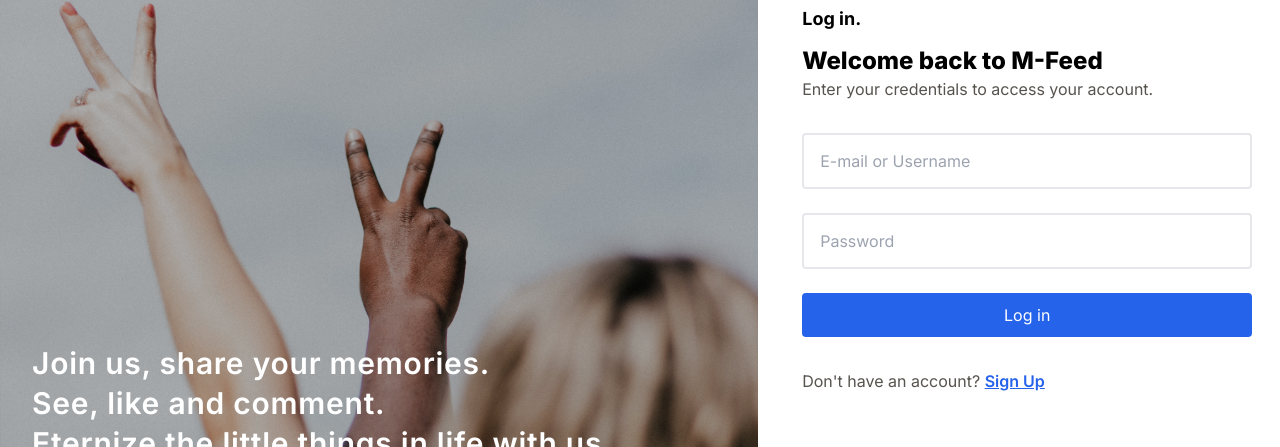
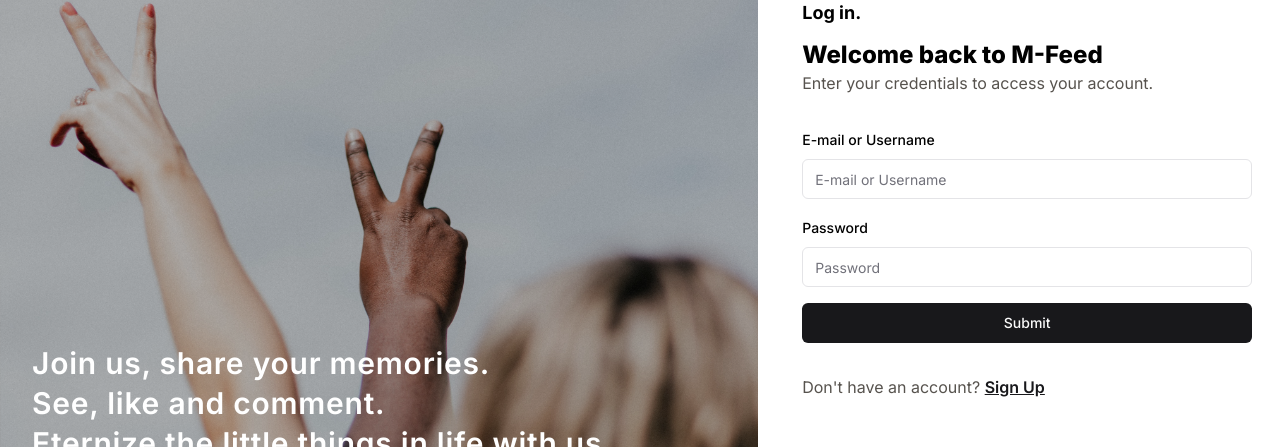
Before and after one commit to ma-molinari/m-feed-web, a Next.js app: page /login in a window 1280 px wide. Shown: the part 201-648 px from the top of the page. Built offline with nearby package versions, Linux system fonts and the light colour scheme; no server answers.

Commit message:
feat: adjust login to use shadcn components

```diff
--- a/src/modules/auth/components/LoginForm/index.tsx
+++ b/src/modules/auth/components/LoginForm/index.tsx
@@ -5,10 +5,19 @@ import { z } from "zod";
 import { zodResolver } from "@hookform/resolvers/zod";
 import { useRouter } from "next/navigation";
 
-import Button from "@global-components/Button";
-import TextField from "@global-components/TextField";
 import { useLogin } from "@services/auth";
 import useAuth, { selectSetAuth } from "@global-stores/useAuth";
+
+import { Button } from "@global-components/ui/button";
+import {
+  Form,
+  FormControl,
+  FormField,
+  FormItem,
+  FormLabel,
+  FormMessage,
+} from "@global-components/ui/form";
+import { Input } from "@global-components/ui/input";
 
 const LoginSchema = z.object({
   email: z.string().min(1, { message: "Email or Username is required" }),
@@ -19,11 +28,7 @@ const LoginSchema = z.object({
 type ILoginSchema = z.infer<typeof LoginSchema>;
 
 const LoginForm = () => {
-  const {
-    register,
-    handleSubmit,
-    formState: { errors },
-  } = useForm<ILoginSchema>({
+  const form = useForm<ILoginSchema>({
     resolver: zodResolver(LoginSchema),
   });
 
@@ -42,25 +47,40 @@ const LoginForm = () => {
   };
 
   return (
+    <Form {...form}>
       <form
-      className="flex flex-col w-full mt-8 space-y-6"
-      onSubmit={handleSubmit(onSubmit)}
+        className="flex flex-col w-full space-y-4"
+        onSubmit={form.handleSubmit(onSubmit)}
       >
-      <TextField
+        <FormField
+          control={form.control}
           name="email"
-        placeholder="E-mail or Username"
-        register={register}
-        message={errors.email?.message}
+          render={({ field }) => (
+            <FormItem className="mt-8">
+              <FormLabel>E-mail or Username</FormLabel>
+              <FormControl>
+                <Input placeholder="E-mail or Username" {...field} />
+              </FormControl>
+              <FormMessage />
+            </FormItem>
+          )}
         />
-      <TextField
+        <FormField
+          control={form.control}
           name="password"
-        placeholder="Password"
-        type="password"
-        register={register}
-        message={errors.password?.message}
+          render={({ field }) => (
+            <FormItem>
+              <FormLabel>Password</FormLabel>
+              <FormControl>
+                <Input placeholder="Password" type="password" {...field} />
+              </FormControl>
+              <FormMessage />
+            </FormItem>
+          )}
         />
-      <Button label="Log in" type="submit" />
+        <Button type="submit">Submit</Button>
       </form>
+    </Form>
   );
 };
 
--- a/src/modules/auth/screens/Login/index.tsx
+++ b/src/modules/auth/screens/Login/index.tsx
@@ -16,7 +16,7 @@ const LoginScreen = () => {
           Don't have an account?{" "}
           <Link
             href="/register"
-            className="font-semibold text-blue-600 underline hover:text-blue-700"
+            className="font-semibold underline text-primary hover:text-primary/90"
           >
             Sign Up
           </Link>
```
Lines whose indentation alone changed are shown as unchanged.
